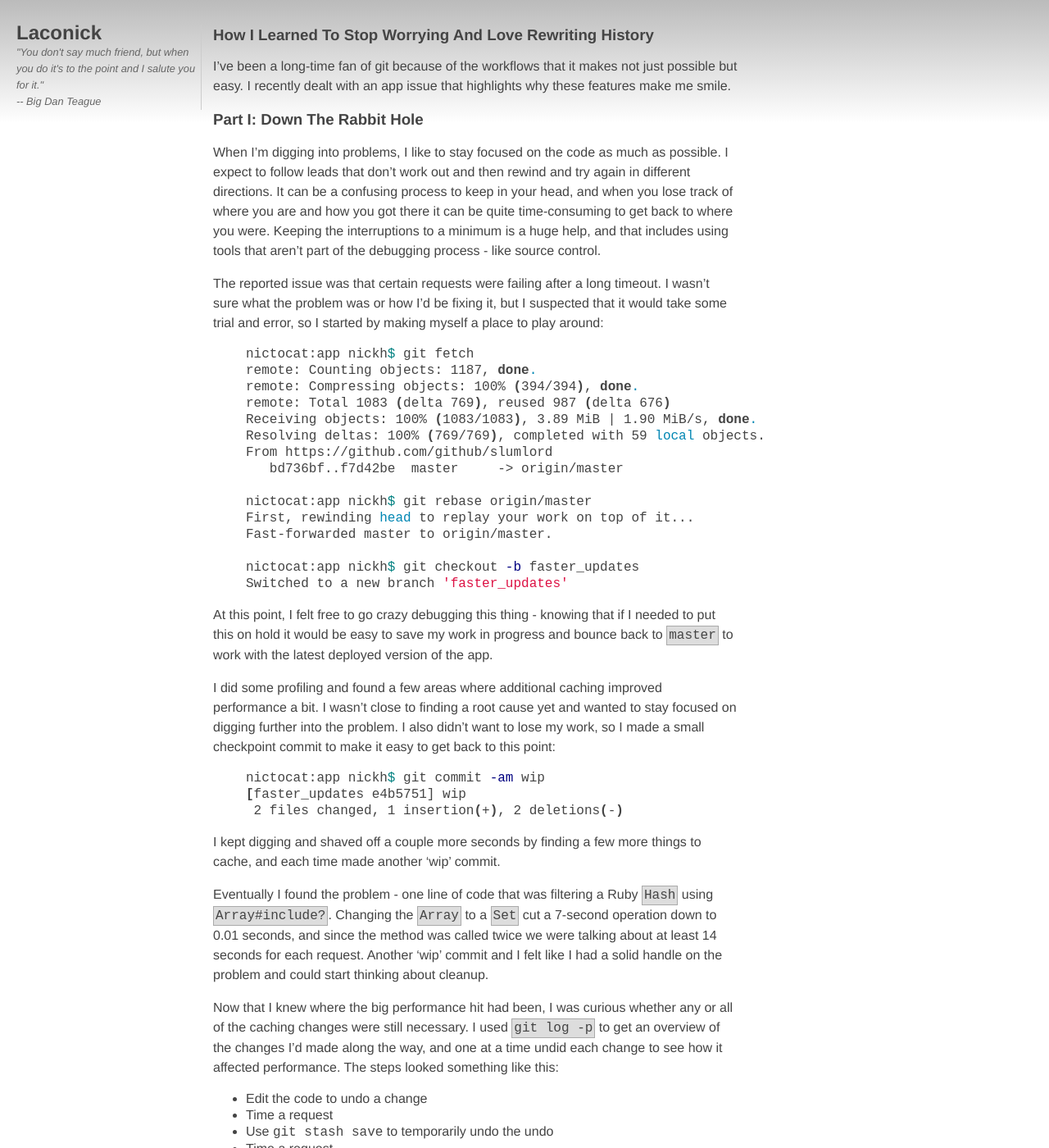
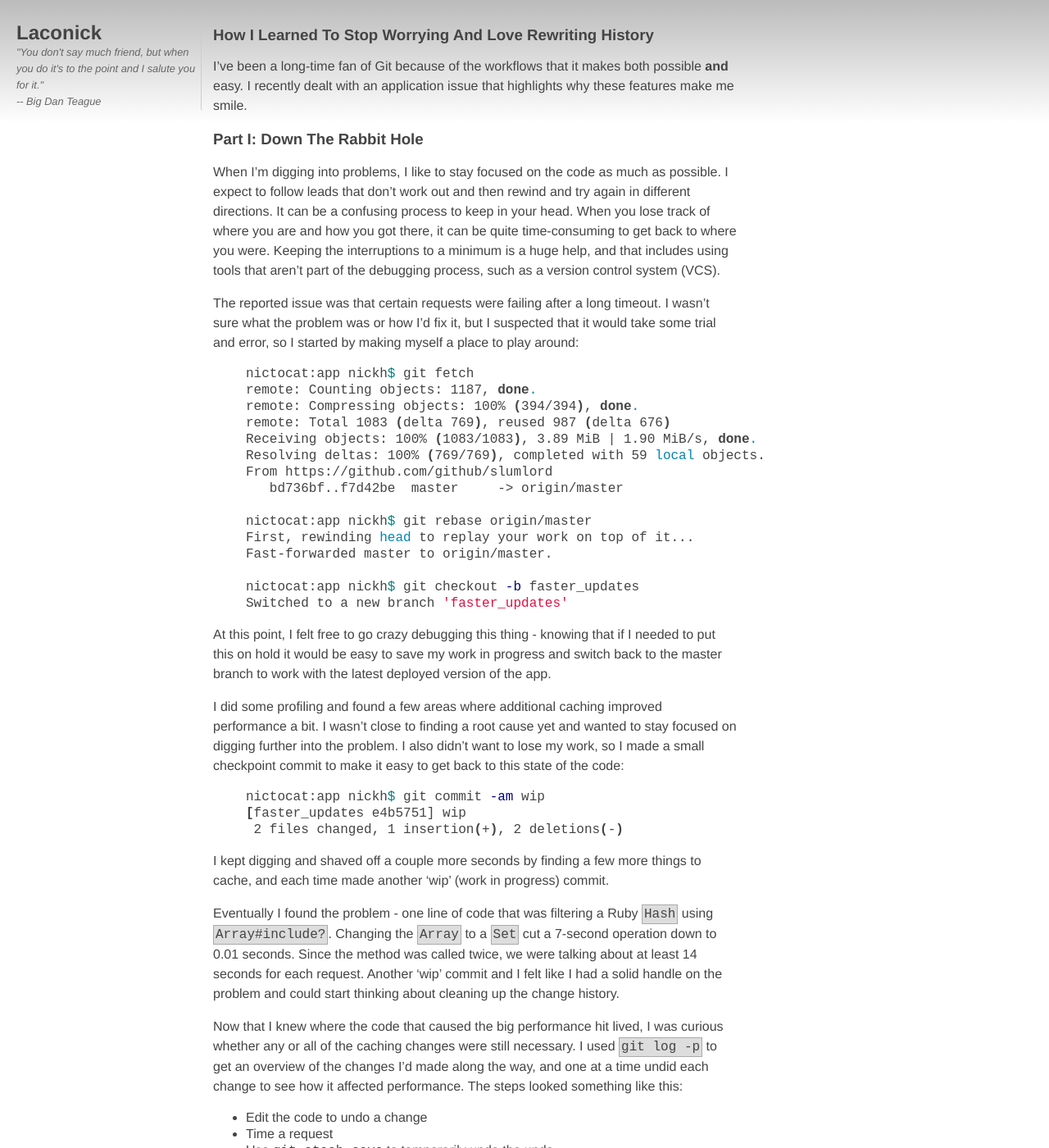
Before and after one commit to nickh/nickh.github.io, a Jekyll site: the page built from _posts/2013-11-05-rewriting-history-is-ok.md, in a window 1280 px wide and 1400 px high. Shown: the whole window at 82% size. Built offline with Jekyll 4.4.1, drawn with Linux system fonts in a browser that asks for light colours; comment, search, counter and statistics services are not loaded; some of the changed text lies outside the part shown.

Commit message:
Cleaned up rebase post with help from @matthewmccullough

```diff
--- a/_posts/2013-11-05-rewriting-history-is-ok.md
+++ b/_posts/2013-11-05-rewriting-history-is-ok.md
@@ -6,21 +6,22 @@
 tags: github
 ---
 
-I've been a long-time fan of git because of the workflows that it makes not just possible
-but easy. I recently dealt with an app issue that highlights why these features make me
+I've been a long-time fan of Git because of the workflows that it makes both possible
+**and** easy. I recently dealt with an application issue that highlights why these features make me
 smile.
 
 ### Part I: Down The Rabbit Hole
 
-When I'm digging into problems, I like to stay focused on the code as much as possible.
-I expect to follow leads that don't work out and then rewind and try again in different directions. It can
-be a confusing process to keep in your head, and when you lose track of where you are and how you got
-there it can be quite time-consuming to get back to where you were. Keeping the interruptions to a minimum is a huge
-help, and that includes using tools that aren't part of the debugging process - like source control.
+When I'm digging into problems, I like to stay focused on the code as much as possible. I expect to
+follow leads that don't work out and then rewind and try again in different directions. It can be a
+confusing process to keep in your head. When you lose track of where you are and how you got there,
+it can be quite time-consuming to get back to where you were. Keeping the interruptions to a minimum
+is a huge help, and that includes using tools that aren't part of the debugging process, such as a
+version control system (VCS).
 
-The reported issue was that certain requests were failing after a long timeout. I wasn't
-sure what the problem was or how I'd be fixing it, but I suspected that it would take some trial
-and error, so I started by making myself a place to play around:
+The reported issue was that certain requests were failing after a long timeout. I wasn't sure what
+the problem was or how I'd fix it, but I suspected that it would take some trial and error, so I
+started by making myself a place to play around:
 
 {% highlight sh %}
 nictocat:app nickh$ git fetch
@@ -41,13 +42,13 @@
 {% endhighlight %}
 
 At this point, I felt free to go crazy debugging this thing - knowing that if I needed to put
-this on hold it would be easy to save my work in progress and bounce back to `master` to work with
-the latest deployed version of the app.
+this on hold it would be easy to save my work in progress and switch back to the master branch
+to work with the latest deployed version of the app.
 
 I did some profiling and found a few areas where additional caching improved performance a bit.
 I wasn't close to finding a root cause yet and wanted to stay focused on digging
 further into the problem. I also didn't want to lose my work, so I made a small checkpoint
-commit to make it easy to get back to this point:
+commit to make it easy to get back to this state of the code:
 
 {% highlight sh %}
 nictocat:app nickh$ git commit -am wip
@@ -56,15 +57,15 @@
 {% endhighlight %}
 
 I kept digging and shaved off a couple more seconds by finding a few more things to cache, and
-each time made another 'wip' commit.
+each time made another 'wip' (work in progress) commit.
 
 Eventually I found the problem - one line of code that was filtering a Ruby `Hash` using `Array#include?`.
-Changing the `Array` to a `Set` cut a 7-second operation down to 0.01 seconds, and since the method was
-called twice we were talking about at least 14 seconds for each request. Another 'wip' commit and I
-felt like I had a solid handle on the problem and could start thinking about cleanup.
+Changing the `Array` to a `Set` cut a 7-second operation down to 0.01 seconds. Since the method was
+called twice, we were talking about at least 14 seconds for each request. Another 'wip' commit and I
+felt like I had a solid handle on the problem and could start thinking about cleaning up the change history.
 
-Now that I knew where the big performance hit had been, I was curious whether any or all of the
-caching changes were still necessary.  I used `git log -p` to get an overview of the
+Now that I knew where the code that caused the big performance hit lived, I was curious whether any or all of the
+caching changes were still necessary. I used `git log -p` to get an overview of the
 changes I'd made along the way, and one at a time undid each change to see how it affected
 performance. The steps looked something like this:
 
@@ -83,33 +84,33 @@
 
 Now it was time to start thinking about sharing the changes. `git log -p` looked pretty messy,
 with a few profiling calls and comments in the code, and completely useless commit messages.
-When I push a change, I know that it's for future me and my coworkers to figure out what changed
-and why - and "wip" is just not helpful.
+When I push a change, I know that part of the value is to remind my coworkers and I in the future of what changed
+and why it changed. Commit messages with "wip" are not helpful.
 
 There are a couple of ways that I frequently clean up history with git:
 
 * Use `git reset --soft` to leave the code in its current state but
-  erase commits. From here you have several options, such as making one
-  new commit or incrementally adding related changes into separate
+  erase some commit history. After running this command you have several options, such as making one
+  new commit or incrementally adding related changes into discrete
   commits.
 * Use `git rebase -i` to play back a set of commits with modifications,
   such as grouping them together, reordering them, removing them, or
   changing commit messages.
 
 In either case I'm comfortable that I won't lose anything. Git maintains
-a "reflog" that I can always use to get back to a previous state; so if
+a "reflog" that I can always use to get back to a previous state. If
 I start making changes and change my mind or mess things up, it's no big
 deal. In this case, I opted for a rebase because it's a very quick and
 easy way to squash several changes together into a single commit.
 
 I got rid of the profiling calls and comments, made another checkpoint with `git commit -am cleanup`,
-and then rebased. Rebasing rewrites history, which is sometimes considered harmful or bad form;
-but at this point I hadn't pushed anything - and the rewrite was going to leave the history in a
-much more polite state.
+and then rebased. Rebasing rewrites history, which is sometimes considered harmful or bad form.
+At this point I hadn't pushed anything and the rewrite was going to leave the history in a
+much more polite state, so the usage was in fact, good form.
 
 The git rebase command gives you a lot of control over how you want the
-history to change - in this case I wanted to put all the changes in a single commit
-with a useful commit message.
+history to change - in this case I wanted to put the following changes into a single commit
+with a more useful commit message.
 
 The commit log started out like this:
 
@@ -193,13 +194,20 @@
     directory prefix saves several seconds per request.
 {% endhighlight %}
 
-Now I felt confident that someone viewing this code weeks or months from now would have a good idea
-of what changed and why. For example, this is the only place in the application where a `Set` is used,
-and someone refactoring a year from now may consider using an Array for consistency; a quick look with
-`git blame` would inform them that it is different for a good reason.
+Now I felt confident that someone viewing this code weeks or even months from now would have a good idea
+of what changed and why. For example, this is the only place in the entire application where a `Set` is used,
+and someone refactoring a year from now might consider using an `Array` for consistency. With this more articulate history, a quick review with
+`git blame` would inform them that a `Set` was chosen and used for a good reason.
 
 At this point, I could have used `git push origin faster_updates` to share my changes with the rest of
-the team, but experience has taught me to be paranoid so I ran `git log -p` to take a closer look at
+the team, but experience has taught me to be paranoid. I ran `git log -p` to take a closer look at
 what I was about to share. Sure enough, there were a couple of debug statements left in there. I
 removed them, ran `git commit -am fixup` and `git rebase -i HEAD^^` to "fixup" the commit I was about
 to push. Another review of `git log -p` looked clean, so I pushed and opened a pull request.
+
+The polished branch now contained all the benefit of the code changes, but additionally was made
+even more valuable with the polished history that told a story of "why" this change was made.
+This makes the branch a better learning tool for future team members, less at risk of being mistakenly
+reverted to an `Array`, and clearer to the reader during any potential seasonable change auditing efforts.
+I've always felt that rewriting history with Git is a great investment, made easy and effective with
+the tool's support of this workflow.
```
